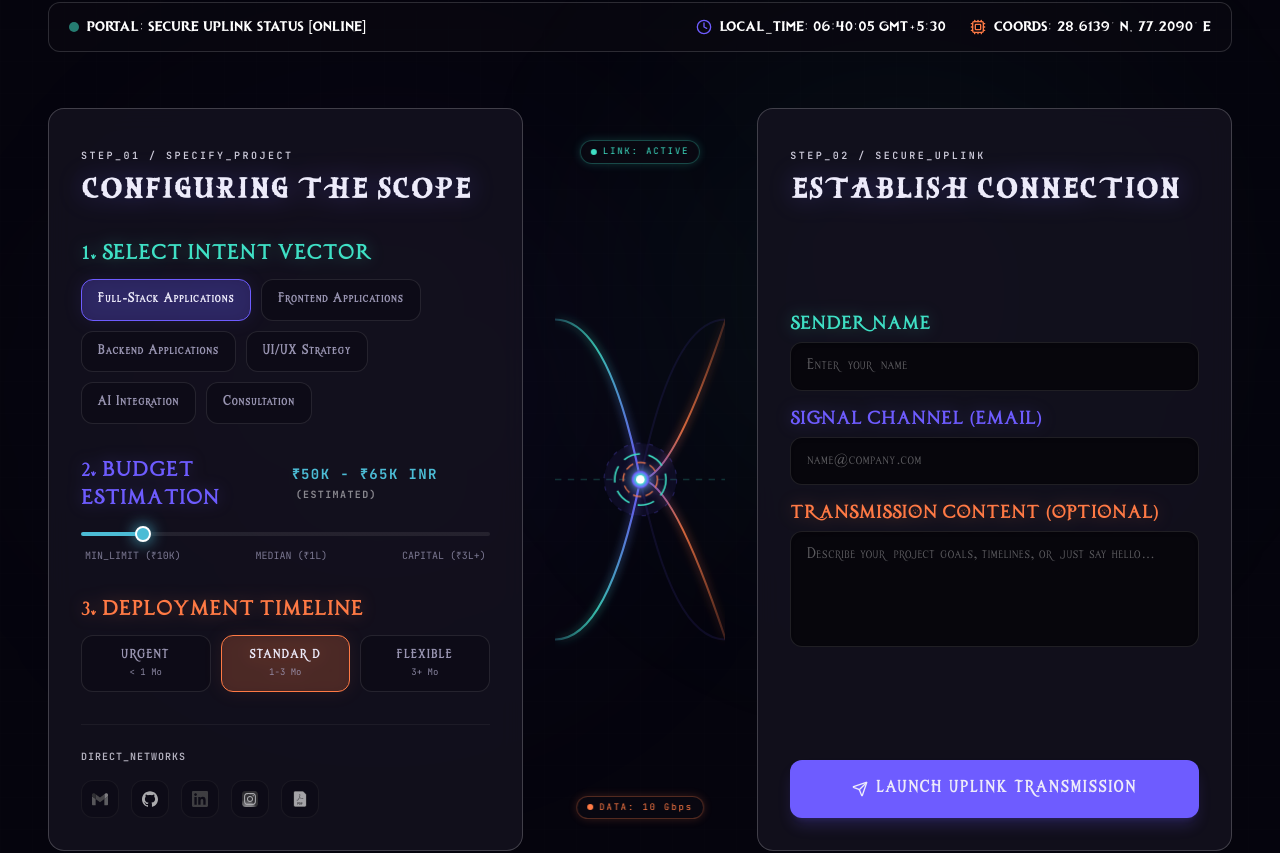
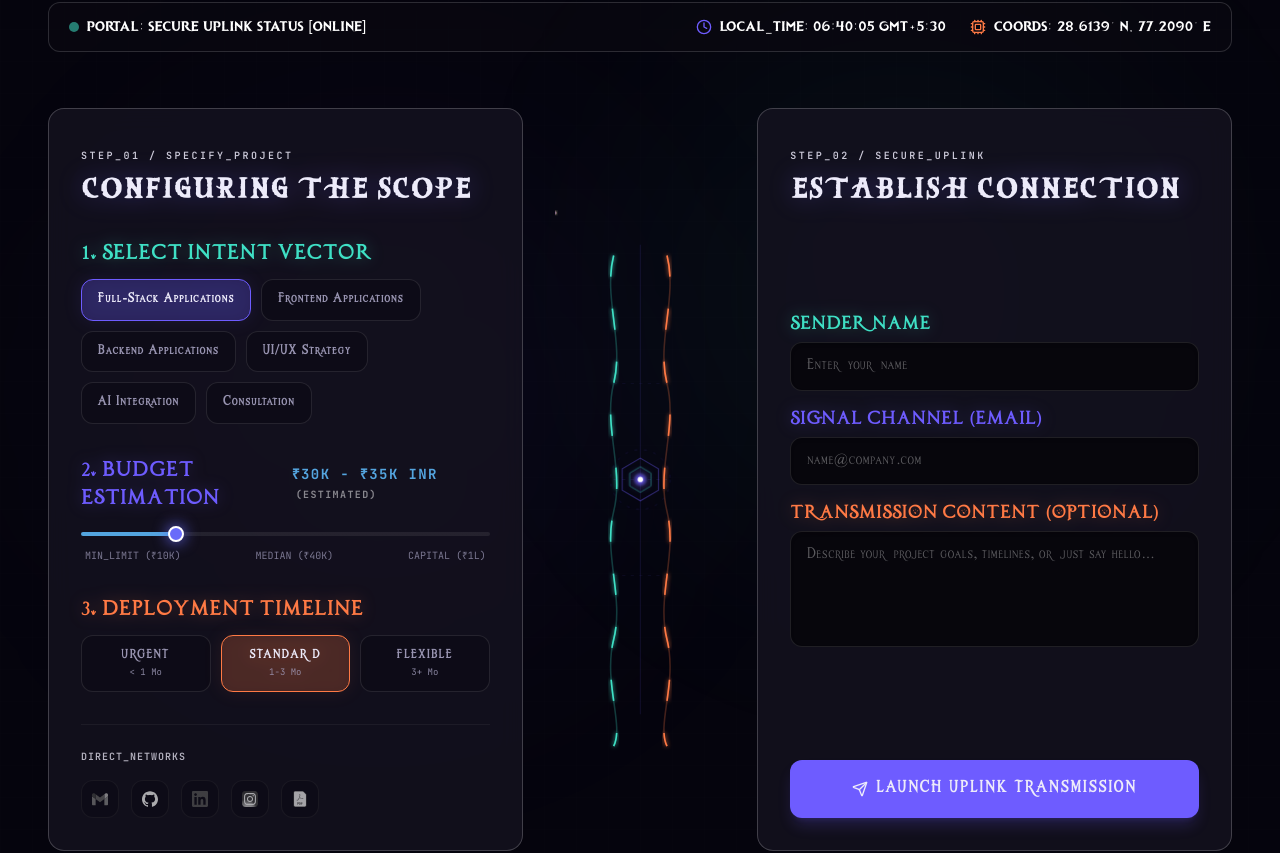
Before and after one commit to shawaz03/PORTFOLIO, a Next.js app: page / in a window 1280 px wide. Shown: the part 5125-5978 px from the top of the page. Built offline with nearby package versions, Linux system fonts and the light colour scheme; a web font is replaced by a local one.

Commit message:
fix: budget range to 10K-1L INR with fair rates, remove telemetry badges, redesign Neural Waveform Nexus animation

```diff
--- a/src/app/(sections)/Contact.tsx
+++ b/src/app/(sections)/Contact.tsx
@@ -273,12 +273,12 @@ export default function Contact() {
   useEffect(() => {
     // Define base budgets for each service vector in INR (thousands ₹K)
     const serviceCosts: Record<ProjectType, number> = {
-      fullstack: 50,   // Full-Stack Applications: ₹50K
-      frontend: 25,    // Frontend Applications: ₹25K
-      backend: 25,     // Backend Applications: ₹25K
-      design: 15,      // UI/UX Strategy: ₹15K
-      ai: 40,          // AI Integration: ₹40K
-      consulting: 10,  // Consultation: ₹10K
+      fullstack: 30,   // Full-Stack Applications: ₹30K
+      frontend: 15,    // Frontend Applications: ₹15K
+      backend: 15,     // Backend Applications: ₹15K
+      design: 10,      // UI/UX Strategy: ₹10K
+      ai: 25,          // AI Integration: ₹25K
+      consulting: 5,   // Consultation: ₹5K
     };
 
     // Calculate sum of base costs
@@ -292,16 +292,16 @@ export default function Contact() {
     };
     const multiplier = timelineMultipliers[timeline] || 1.0;
 
-    // Calculate estimated recommendation within range [₹10K, ₹300K]
-    const recommendedVal = Math.max(10, Math.min(300, Math.round(baseSum * multiplier)));
+    // Calculate estimated recommendation within range [₹10K, ₹100K]
+    const recommendedVal = Math.max(10, Math.min(100, Math.round(baseSum * multiplier)));
 
     setBudget(recommendedVal);
   }, [selectedServices, timeline]);
 
   // Dynamic budget color allocation with smooth blending
   const getBudgetColor = (val: number) => {
-    // Normalise val between 10 and 300 to 0 and 1
-    const t = (val - 10) / 290;
+    // Normalise val between 10 and 100 to 0 and 1
+    const t = (val - 10) / 90;
     let r, g, b;
     if (t < 0.5) {
       // Blend from #3FE0C5 (rgb(63, 224, 197)) to #6E5CFF (rgb(110, 92, 255))
@@ -338,7 +338,7 @@ export default function Contact() {
     return () => clearInterval(interval);
   }, []);
 
-  // Circuit animation logic: Sequential Holographic Reactor Core Transfer
+  // Circuit animation logic: Waveform Nexus pulse transfer
   const triggerCircuitPulse = () => {
     const leftLines = document.querySelectorAll(".circuit-pulse-line-left");
     const rightLines = document.querySelectorAll(".circuit-pulse-line-right");
@@ -349,44 +349,44 @@ export default function Contact() {
     // Create GSAP Timeline for sequential flow
     const tl = gsap.timeline();
 
-    // 1. Travel from Left Card to Reactor Core
+    // 1. Travel from Left Card to Nexus Core
     tl.fromTo(
       leftLines,
-      { strokeDashoffset: 180 },
-      { strokeDashoffset: 0, duration: 0.5, ease: "power1.inOut" }
+      { strokeDashoffset: 120 },
+      { strokeDashoffset: 0, duration: 0.4, ease: "power1.inOut" }
     );
 
-    // 2. Reactor Core detonation / flash
+    // 2. Nexus Core detonation / flash
     tl.fromTo(
       corePulse,
       { scale: 1, opacity: 1 },
       {
-        scale: 2.2,
+        scale: 2.5,
         opacity: 0,
-        duration: 0.35,
+        duration: 0.3,
         ease: "power2.out",
         transformOrigin: "center center"
       },
-      "-=0.15" // slight overlap
+      "-=0.1"
     );
 
-    // 3. Travel from Reactor Core to Right Card
+    // 3. Travel from Nexus Core to Right Card
     tl.fromTo(
       rightLines,
-      { strokeDashoffset: 180 },
-      { strokeDashoffset: 0, duration: 0.5, ease: "power1.inOut" },
-      "-=0.25" // overlap with core detonation
+      { strokeDashoffset: 120 },
+      { strokeDashoffset: 0, duration: 0.4, ease: "power1.inOut" },
+      "-=0.2"
     );
 
     // Reset lines and core state after animation
     tl.to([...leftLines, ...rightLines], {
-      strokeDashoffset: 180,
+      strokeDashoffset: 120,
       duration: 0.1
     });
     tl.to(corePulse, {
       scale: 1,
       opacity: 1,
-      duration: 0.1
+      duration: 0.15
     });
   };
 
@@ -421,7 +421,7 @@ export default function Contact() {
     };
 
     const selectedServiceNames = selectedServices.map(s => serviceLabels[s] || s).join(", ");
-    const budgetRangeStr = `₹${budget}K - ₹${budget + 15}K INR`;
+    const budgetRangeStr = `₹${budget}K - ₹${budget + 5}K INR`;
     const timelineStr = timeline === "fast" ? "URGENT (< 1 Mo)" : timeline === "normal" ? "STANDARD (1-3 Mo)" : "FLEXIBLE (3+ Mo)";
 
     const logSequence = [
@@ -491,7 +491,7 @@ TARGET: ${emailAddress}
 SENDER: ${name} <${email}>
 VECTORS: ${selectedServices.map(s => serviceLabels[s]).join(", ")}
 TIMELINE: ${timeline === "fast" ? "URGENT (< 1 Mo)" : timeline === "normal" ? "STANDARD (1-3 Mo)" : "FLEXIBLE (3+ Mo)"}
-EST. BUDGET: ₹${budget}K - ₹${budget + 15}K INR
+EST. BUDGET: ₹${budget}K - ₹${budget + 5}K INR
 STATUS: UPLINKED SECURELY
 --------------------------------
 `.trim();
@@ -626,7 +626,7 @@ STATUS: UPLINKED SECURELY
                       textShadow: `0 0 10px ${activeColor}40`
                     }}
                   >
-                    ₹{budget}K - ₹{budget + 15}K INR <span className="text-[10px] text-white/50 align-middle ml-1">(ESTIMATED)</span>
+                    ₹{budget}K - ₹{budget + 5}K INR <span className="text-[10px] text-white/50 align-middle ml-1">(ESTIMATED)</span>
                   </span>
                 </div>
                 <div className="relative mt-2 flex items-center">
@@ -635,13 +635,13 @@ STATUS: UPLINKED SECURELY
                     aria-label="Budget Estimation"
                     type="range"
                     min="10"
-                    max="300"
+                    max="100"
                     step="5"
                     value={budget}
                     readOnly={true}
                     className="w-full h-1 bg-white/10 rounded-lg appearance-none pointer-events-none outline-none transition-all duration-300"
                     style={{
-                      background: `linear-gradient(90deg, ${activeColor} ${((budget - 10) / 290) * 100}%, rgba(255,255,255,0.08) ${((budget - 10) / 290) * 100}%)`,
+                      background: `linear-gradient(90deg, ${activeColor} ${((budget - 10) / 90) * 100}%, rgba(255,255,255,0.08) ${((budget - 10) / 90) * 100}%)`,
                       // @ts-ignore
                       "--slider-color": activeColor
                     }}
@@ -649,8 +649,8 @@ STATUS: UPLINKED SECURELY
                 </div>
                 <div className="flex items-center justify-between font-mono text-[10px] text-dim/70 px-1">
                   <span>MIN_LIMIT (₹10K)</span>
-                  <span>MEDIAN (₹1L)</span>
-                  <span>CAPITAL (₹3L+)</span>
+                  <span>MEDIAN (₹40K)</span>
+                  <span>CAPITAL (₹1L)</span>
                 </div>
               </div>
 
@@ -745,192 +745,215 @@ STATUS: UPLINKED SECURELY
             </div>
           </div>
 
-          {/* MIDDLE: Holographic Quantum Cyber Gateway and Data Conduits */}
+          {/* MIDDLE: Neural Waveform Nexus — Flowing Data Stream Bridge */}
           <div className="hidden lg:flex lg:col-span-2 relative h-full items-center justify-center pointer-events-none min-h-[480px]">
-            {/* Top Telemetry Badge */}
-            <div className="absolute top-8 left-1/2 -translate-x-1/2 z-20 font-mono text-[9px] text-[#3FE0C5] tracking-[0.2em] bg-void/80 border border-[#3FE0C5]/30 px-2.5 py-1 rounded-full backdrop-blur-md shadow-[0_0_10px_rgba(63,224,197,0.2)] flex items-center gap-1.5 whitespace-nowrap">
-              <span className="w-1.5 h-1.5 rounded-full bg-[#3FE0C5] animate-ping" />
-              <span>LINK: ACTIVE</span>
-            </div>
-
-            {/* Bottom Telemetry Badge */}
-            <div className="absolute bottom-8 left-1/2 -translate-x-1/2 z-20 font-mono text-[9px] text-[#FF7A45] tracking-[0.2em] bg-void/80 border border-[#FF7A45]/30 px-2.5 py-1 rounded-full backdrop-blur-md shadow-[0_0_10px_rgba(255,122,69,0.2)] flex items-center gap-1.5 whitespace-nowrap">
-              <span className="w-1.5 h-1.5 rounded-full bg-[#FF7A45] animate-pulse" />
-              <span>DATA: 10 Gbps</span>
-            </div>
-
             <svg className="absolute inset-0 w-full h-full" viewBox="0 0 160 500" fill="none">
               <defs>
-                {/* Laser Glow Filters */}
-                <filter id="neon-glow-cyan" x="-40%" y="-40%" width="180%" height="180%">
-                  <feGaussianBlur stdDeviation="4" result="blur" />
+                <filter id="neon-glow-cyan" x="-50%" y="-50%" width="200%" height="200%">
+                  <feGaussianBlur stdDeviation="3" result="blur" />
                   <feMerge>
                     <feMergeNode in="blur" />
                     <feMergeNode in="SourceGraphic" />
                   </feMerge>
                 </filter>
-                <filter id="neon-glow-violet" x="-40%" y="-40%" width="180%" height="180%">
-                  <feGaussianBlur stdDeviation="6" result="blur" />
+                <filter id="neon-glow-violet" x="-50%" y="-50%" width="200%" height="200%">
+                  <feGaussianBlur stdDeviation="5" result="blur" />
+                  <feMerge>
+                    <feMergeNode in="blur" />
+                    <feMergeNode in="SourceGraphic" />
+                  </feMerge>
+                </filter>
+                <filter id="soft-glow" x="-30%" y="-30%" width="160%" height="160%">
+                  <feGaussianBlur stdDeviation="2" result="blur" />
                   <feMerge>
                     <feMergeNode in="blur" />
                     <feMergeNode in="SourceGraphic" />
                   </feMerge>
                 </filter>
 
-                <linearGradient id="cyber-left-grad" x1="0%" y1="0%" x2="100%" y2="0%">
-                  <stop offset="0%" stopColor="#3FE0C5" stopOpacity="0.2" />
-                  <stop offset="50%" stopColor="#3FE0C5" stopOpacity="0.8" />
-                  <stop offset="100%" stopColor="#6E5CFF" stopOpacity="0.9" />
-                </linearGradient>
-                <linearGradient id="cyber-right-grad" x1="0%" y1="0%" x2="100%" y2="0%">
-                  <stop offset="0%" stopColor="#6E5CFF" stopOpacity="0.9" />
-                  <stop offset="50%" stopColor="#FF7A45" stopOpacity="0.8" />
-                  <stop offset="100%" stopColor="#FF7A45" stopOpacity="0.2" />
+                <linearGradient id="stream-cyan" x1="0%" y1="0%" x2="0%" y2="100%">
+                  <stop offset="0%" stopColor="#3FE0C5" stopOpacity="0" />
+                  <stop offset="30%" stopColor="#3FE0C5" stopOpacity="0.7" />
+                  <stop offset="50%" stopColor="#6E5CFF" stopOpacity="0.9" />
+                  <stop offset="70%" stopColor="#FF7A45" stopOpacity="0.7" />
+                  <stop offset="100%" stopColor="#FF7A45" stopOpacity="0" />
                 </linearGradient>
 
-                <radialGradient id="quantum-core-gradient" cx="50%" cy="50%" r="50%">
-                  <stop offset="0%" stopColor="#FFFFFF" />
-                  <stop offset="40%" stopColor="#3FE0C5" />
-                  <stop offset="75%" stopColor="#6E5CFF" />
-                  <stop offset="100%" stopColor="#0A0912" stopOpacity="0" />
+                <radialGradient id="nexus-core-grad" cx="50%" cy="50%" r="50%">
+                  <stop offset="0%" stopColor="#FFFFFF" stopOpacity="1" />
+                  <stop offset="30%" stopColor="#6E5CFF" stopOpacity="0.8" />
+                  <stop offset="100%" stopColor="#6E5CFF" stopOpacity="0" />
                 </radialGradient>
               </defs>
 
-              {/* Ambient Track Conduit Base Lines */}
+              {/* Vertical flowing waveform streams — sine wave data paths */}
+              {/* Stream 1: Left sine wave */}
               <path
-                d="M 0 100 Q 50 100, 80 250 T 160 400"
-                stroke="rgba(110, 92, 255, 0.1)"
-                strokeWidth="2"
+                d="M 55 40 C 45 80, 65 120, 55 160 C 45 200, 65 240, 55 280 C 45 320, 65 360, 55 400 C 45 440, 65 480, 55 500"
+                stroke="rgba(63, 224, 197, 0.25)"
+                strokeWidth="1.5"
+                fill="none"
               />
               <path
-                d="M 0 400 Q 50 400, 80 250 T 160 100"
-                stroke="rgba(110, 92, 255, 0.1)"
-                strokeWidth="2"
-              />
-              <line
-                x1="0" y1="250" x2="160" y2="250"
-                stroke="rgba(63, 224, 197, 0.2)"
+                d="M 55 40 C 45 80, 65 120, 55 160 C 45 200, 65 240, 55 280 C 45 320, 65 360, 55 400 C 45 440, 65 480, 55 500"
+                stroke="#3FE0C5"
                 strokeWidth="1.5"
-                strokeDasharray="6 6"
+                fill="none"
+                filter="url(#soft-glow)"
+                strokeDasharray="20 30"
+                className="animate-[waveflow_3s_linear_infinite]"
               />
 
-              {/* Main Glowing Laser Fiber-Optic Cables */}
+              {/* Stream 2: Center vertical backbone */}
+              <line x1="80" y1="30" x2="80" y2="470" stroke="rgba(110, 92, 255, 0.12)" strokeWidth="1" />
+              <line
+                x1="80" y1="30" x2="80" y2="470"
+                stroke="url(#stream-cyan)"
+                strokeWidth="1.5"
+                strokeDasharray="8 12"
+                className="animate-[waveflow_4s_linear_infinite]"
+              />
+
+              {/* Stream 3: Right sine wave (inverted phase) */}
               <path
-                d="M 0 100 Q 50 100, 80 250"
-                stroke="url(#cyber-left-grad)"
-                strokeWidth="2"
-                filter="url(#neon-glow-cyan)"
+                d="M 105 40 C 115 80, 95 120, 105 160 C 115 200, 95 240, 105 280 C 115 320, 95 360, 105 400 C 115 440, 95 480, 105 500"
+                stroke="rgba(255, 122, 69, 0.25)"
+                strokeWidth="1.5"
+                fill="none"
               />
               <path
-                d="M 0 400 Q 50 400, 80 250"
-                stroke="url(#cyber-left-grad)"
-                strokeWidth="2"
-                filter="url(#neon-glow-cyan)"
-              />
-              <path
-                d="M 80 250 Q 110 250, 160 100"
-                stroke="url(#cyber-right-grad)"
-                strokeWidth="2"
-                filter="url(#neon-glow-cyan)"
-              />
-              <path
-                d="M 80 250 Q 110 250, 160 400"
-                stroke="url(#cyber-right-grad)"
-                strokeWidth="2"
-                filter="url(#neon-glow-cyan)"
+                d="M 105 40 C 115 80, 95 120, 105 160 C 115 200, 95 240, 105 280 C 115 320, 95 360, 105 400 C 115 440, 95 480, 105 500"
+                stroke="#FF7A45"
+                strokeWidth="1.5"
+                fill="none"
+                filter="url(#soft-glow)"
+                strokeDasharray="20 30"
+                className="animate-[waveflow_3.5s_linear_infinite_reverse]"
               />
 
-              {/* Dynamic Interactive GSAP Pulse Lines */}
+              {/* Horizontal cross-connects at intervals */}
+              <line x1="55" y1="160" x2="105" y2="160" stroke="rgba(110, 92, 255, 0.08)" strokeWidth="0.8" strokeDasharray="3 5" />
+              <line x1="55" y1="250" x2="105" y2="250" stroke="rgba(110, 92, 255, 0.12)" strokeWidth="0.8" strokeDasharray="3 5" />
+              <line x1="55" y1="340" x2="105" y2="340" stroke="rgba(110, 92, 255, 0.08)" strokeWidth="0.8" strokeDasharray="3 5" />
+
+              {/* Interactive GSAP Pulse Lines — horizontal bursts through center */}
               <path
                 className="circuit-pulse-line-left"
-                d="M 0 100 Q 50 100, 80 250"
+                d="M 10 250 Q 40 230, 80 250"
                 stroke="#3FE0C5"
-                strokeWidth="3.5"
+                strokeWidth="2.5"
+                fill="none"
                 filter="url(#neon-glow-cyan)"
-                strokeDasharray="180"
-                strokeDashoffset="180"
+                strokeDasharray="120"
+                strokeDashoffset="120"
               />
               <path
                 className="circuit-pulse-line-left"
-                d="M 0 400 Q 50 400, 80 250"
+                d="M 10 250 Q 40 270, 80 250"
                 stroke="#3FE0C5"
-                strokeWidth="3.5"
+                strokeWidth="2.5"
+                fill="none"
                 filter="url(#neon-glow-cyan)"
-                strokeDasharray="180"
-                strokeDashoffset="180"
+                strokeDasharray="120"
+                strokeDashoffset="120"
               />
 
               <path
                 className="circuit-pulse-line-right"
-                d="M 80 250 Q 110 250, 160 100"
+                d="M 80 250 Q 120 230, 150 250"
                 stroke="#FF7A45"
-                strokeWidth="3.5"
+                strokeWidth="2.5"
+                fill="none"
                 filter="url(#neon-glow-cyan)"
-                strokeDasharray="180"
-                strokeDashoffset="180"
+                strokeDasharray="120"
+                strokeDashoffset="120"
               />
               <path
                 className="circuit-pulse-line-right"
-                d="M 80 250 Q 110 250, 160 400"
+                d="M 80 250 Q 120 270, 150 250"
                 stroke="#FF7A45"
-                strokeWidth="3.5"
+                strokeWidth="2.5"
+                fill="none"
                 filter="url(#neon-glow-cyan)"
-                strokeDasharray="180"
-                strokeDashoffset="180"
+                strokeDasharray="120"
+                strokeDashoffset="120"
               />
 
-              {/* Central Holographic Quantum Core */}
+              {/* Central Nexus Node — hexagonal energy core */}
               <g transform="translate(80, 250)" className="reactor-core-group">
-                {/* Outer Glow Halo Ring */}
+                {/* Outer orbital particle ring */}
                 <circle
-                  r="34"
-                  fill="rgba(110, 92, 255, 0.08)"
-                  stroke="rgba(110, 92, 255, 0.3)"
-                  strokeWidth="1"
-                  strokeDasharray="4 8"
-                  className="animate-[spin_20s_linear_infinite]"
+                  r="28"
+                  fill="none"
+                  stroke="rgba(110, 92, 255, 0.15)"
+                  strokeWidth="0.8"
+                  strokeDasharray="3 6"
+                  className="animate-[spin_25s_linear_infinite]"
                   style={{ transformOrigin: "0px 0px" }}
                 />
 
-                {/* HUD Compass Ring */}
-                <circle
-                  r="24"
+                {/* Hexagon outer frame */}
+                <polygon
+                  points="0,-20 17,-10 17,10 0,20 -17,10 -17,-10"
                   fill="none"
-                  stroke="#3FE0C5"
-                  strokeWidth="1.5"
-                  strokeDasharray="16 8"
-                  className="animate-[spin_10s_linear_infinite_reverse]"
+                  stroke="#6E5CFF"
+                  strokeWidth="1"
+                  opacity="0.4"
+                  className="animate-[spin_18s_linear_infinite_reverse]"
                   style={{ transformOrigin: "0px 0px" }}
                 />
 
-                {/* Outer Flare Pulse Ring */}
-                <circle
-                  r="16"
-                  fill="none"
-                  stroke="#FF7A45"
-                  strokeWidth="1.2"
-                  strokeDasharray="8 4"
-                  className="animate-[spin_6s_linear_infinite]"
+                {/* Inner hexagon — counter spin */}
+                <polygon
+                  points="0,-12 10,-6 10,6 0,12 -10,6 -10,-6"
+                  fill="rgba(110, 92, 255, 0.06)"
+                  stroke="#3FE0C5"
+                  strokeWidth="0.8"
+                  opacity="0.5"
+                  className="animate-[spin_12s_linear_infinite]"
                   style={{ transformOrigin: "0px 0px" }}
                 />
 
-                {/* Core Plasma Detonation Ring */}
+                {/* Core plasma orb */}
                 <circle
                   className="reactor-inner-pulse"
-                  r="10"
-                  fill="url(#quantum-core-gradient)"
+                  r="7"
+                  fill="url(#nexus-core-grad)"
                   filter="url(#neon-glow-violet)"
                   style={{ transformOrigin: "0px 0px" }}
                 />
 
-                {/* Core White Pulse Center */}
+                {/* Bright center dot */}
                 <circle
-                  r="4"
+                  r="2.5"
                   fill="#FFFFFF"
                   className="animate-pulse"
                   style={{ transformOrigin: "0px 0px" }}
                 />
               </g>
+
+              {/* Small floating data particles along the streams */}
+              <circle r="1.5" fill="#3FE0C5" opacity="0.6" filter="url(#soft-glow)">
+                <animateMotion
+                  dur="4s"
+                  repeatCount="indefinite"
+                  path="M 55 40 C 45 80, 65 120, 55 160 C 45 200, 65 240, 55 280 C 45 320, 65 360, 55 400"
+                />
+              </circle>
+              <circle r="1.5" fill="#FF7A45" opacity="0.6" filter="url(#soft-glow)">
+                <animateMotion
+                  dur="4.5s"
+                  repeatCount="indefinite"
+                  path="M 105 40 C 115 80, 95 120, 105 160 C 115 200, 95 240, 105 280 C 115 320, 95 360, 105 400"
+                />
+              </circle>
+              <circle r="1" fill="#6E5CFF" opacity="0.5" filter="url(#soft-glow)">
+                <animateMotion
+                  dur="5s"
+                  repeatCount="indefinite"
+                  path="M 80 30 L 80 470"
+                />
+              </circle>
             </svg>
           </div>
 
```
Also changed, not shown: src/app/globals.css (+9 -0 lines).
